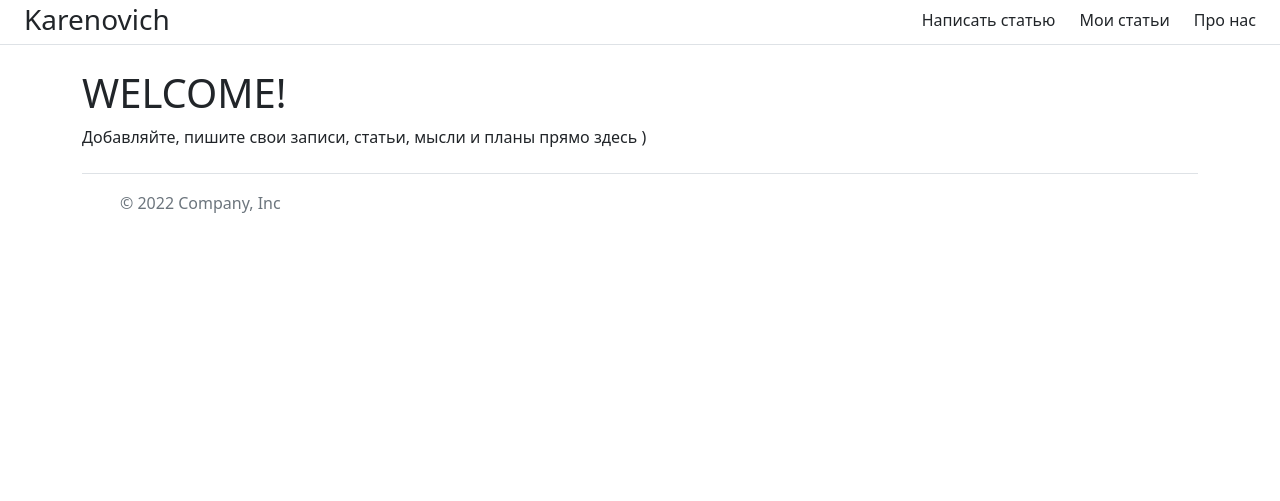
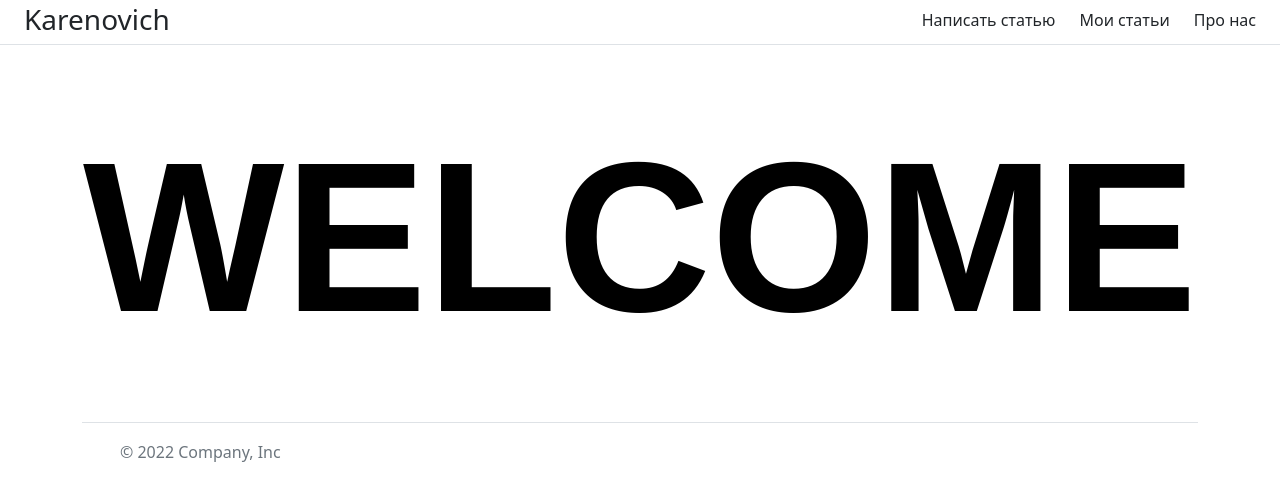
Before and after one commit to thekarenovich/web_psql, a Django app: page / in a window 1280 px wide. Shown: the top 501 px of the page. Run offline with Django 4.2, Linux system fonts and the light colour scheme.

Commit message:
Update index.html

```diff
--- a/erik/main/templates/main/index.html
+++ b/erik/main/templates/main/index.html
@@ -6,7 +6,9 @@
 
 {% block content %}
     <div class="features">
-        <h1>WELCOME!</h1>
-        <p>Добавляйте, пишите свои записи, статьи, мысли и планы прямо здесь )</p>
+        <p style="font-size:160pt; text-align:center;">
+            <b><font color="black" face="Arial">WELCOME</font></b>
+        </p>
     </div>
+
 {% endblock %}
```
